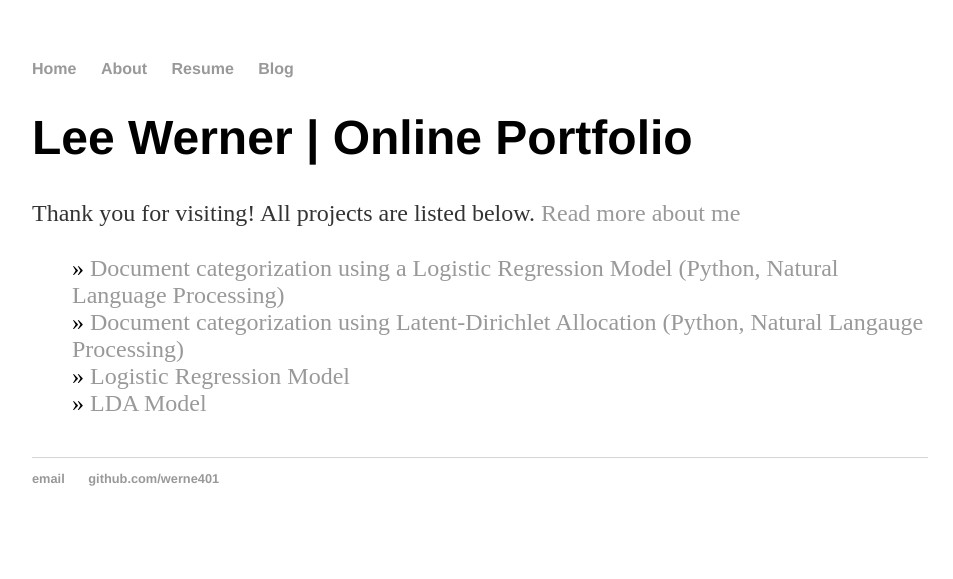
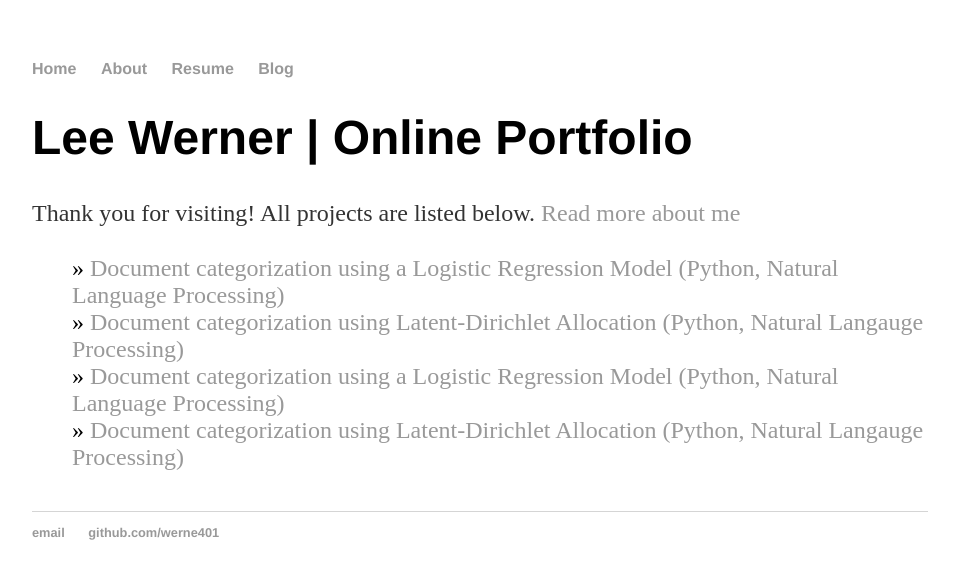
Before and after one commit to werne401/old_website, a Jekyll site: the page built from index.html, in a window 1280 px wide. Shown: the top 579 px of the page, without its empty margins (160-1113 px from the left). Built offline with Jekyll 4.4.1, drawn with Linux system fonts in a browser that asks for light colours.

Commit message:
Update index.html

```diff
--- a/index.html
+++ b/index.html
@@ -15,8 +15,10 @@ title: Lee Werner
 	  {% endfor %}
 
 
-	  <li> » <a href="https://werne401.github.io/projects/log-reg.html" title="{{ post.title }}">Logistic Regression Model</a></li>
-	  <li> » <a href="https://werne401.github.io/projects/lda-model.html" title="{{ post.title }}">LDA Model</a></li>
+	  <li> » <a href="https://werne401.github.io/projects/2019-08-15-log-reg" title="{{ post.title }}">
+		  Document categorization using a Logistic Regression Model (Python, Natural Language Processing)</a></li>
+	  <li> » <a href="https://werne401.github.io/projects/2019-08-15-lda-model" title="{{ post.title }}">
+		  Document categorization using Latent-Dirichlet Allocation (Python, Natural Langauge Processing)</a></li>
 
 
 	</ul>
```
